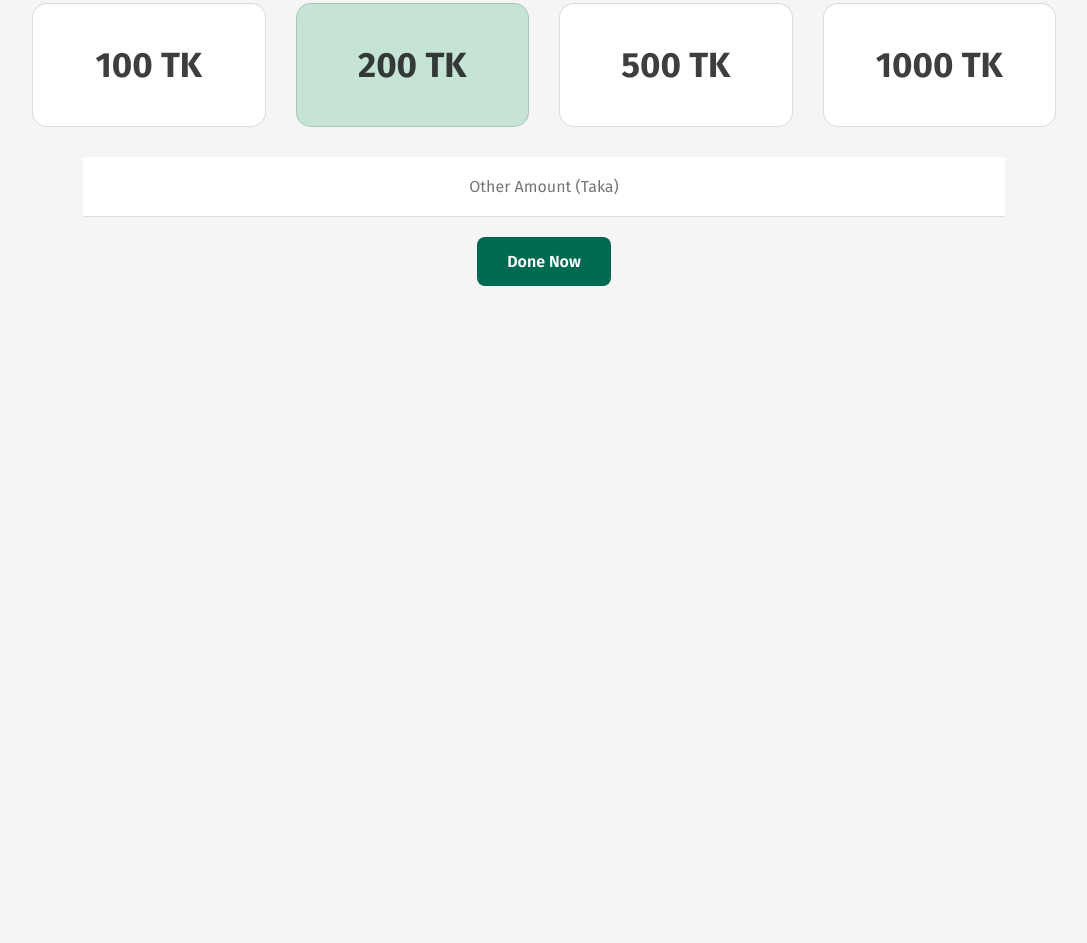
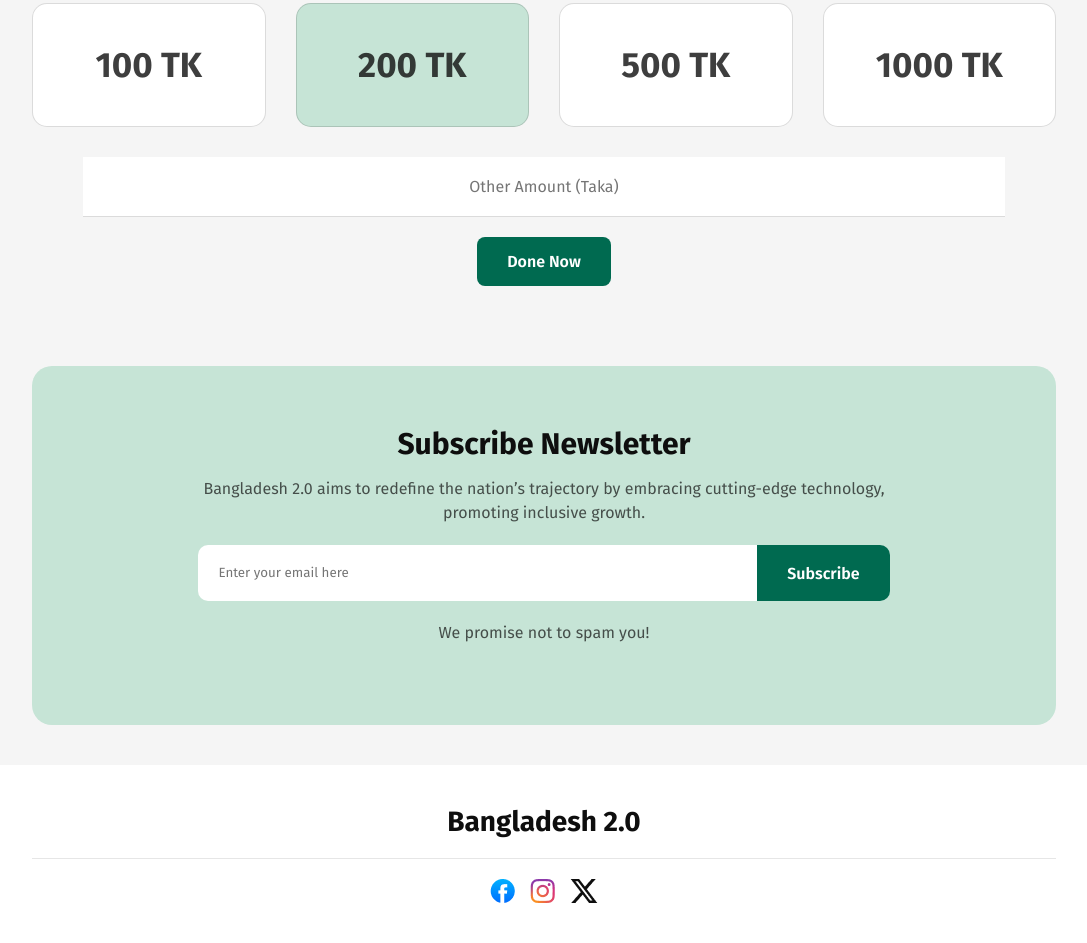
Before and after one commit to nmkhans/bangladesh_2.0, a plain HTML site: page index.html in a window 1280 px wide. Shown: the part 4324-5267 px from the top of the page, without its empty margins (96-1183 px from the left). Before the commit the page ends 4650 px from the top, so only its background shows below. Drawn offline with Linux system fonts and the light colour scheme.

Commit message:
footer added

```diff
--- a/index.html
+++ b/index.html
@@ -406,12 +406,51 @@
           </div>
           <div class="donation__form">
             <form>
-              <input type="text" placeholder="Other Amount (Taka)">
+              <input type="text" placeholder="Other Amount (Taka)" />
               <button class="primary__btn">Done Now</button>
             </form>
           </div>
         </div>
       </div>
     </section>
+
+    <!-- Newsletter area -->
+    <section class="newsletter__area section__gap">
+      <div class="container">
+        <div class="newsletter__content">
+          <h3>Subscribe Newsletter</h3>
+          <p class="section__paragraph">
+            Bangladesh 2.0 aims to redefine the nation’s trajectory by
+            embracing cutting-edge technology, promoting inclusive
+            growth.
+          </p>
+          <div class="newsletter__form">
+            <form>
+              <input
+                type="text"
+                placeholder="Enter your email here"
+              />
+              <button class="primary__btn">Subscribe</button>
+            </form>
+          </div>
+          <p class="section__paragraph">
+            We promise not to spam you!
+          </p>
+        </div>
+      </div>
+    </section>
+
+    <footer class="footer section__gap">
+      <div class="container">
+        <div class="footer__content">
+          <h3>Bangladesh 2.0</h3>
+          <div class="footer__icon">
+            <img src="./images/facebook.png" alt="">
+            <img src="./images/instagram.png" alt="">
+            <img src="./images/x.png" alt="">
+          </div>
+        </div>
+      </div>
+    </footer>
   </body>
 </html>
--- a/style.css
+++ b/style.css
@@ -419,3 +419,74 @@ td select {
   padding: 15px 30px;
   margin-top: 20px;
 }
+
+/* ----- newsletter area css ----- */
+
+.newsletter__content {
+  background: var(--secondary-color);
+  padding: 60px 80px;
+  border-radius: 20px;
+  text-align: center;
+}
+
+.newsletter__content h3 {
+  font-size: 30px;
+  color: #0e0e0e;
+  margin-bottom: 15px;
+}
+
+.newsletter__content p {
+  width: 80%;
+  margin: 0 auto;
+  margin-bottom: 20px;
+}
+
+.newsletter__form {
+  width: 80%;
+  margin: 0 auto;
+  margin-bottom: 20px;
+}
+
+.newsletter__form form {
+  display: flex;
+}
+
+.newsletter__form input {
+  width: 100%;
+  border: none;
+  outline: none;
+  border-radius: 10px 0 0 10px;
+  padding: 20px;
+}
+
+.newsletter__form button {
+  padding: 15px 30px;
+  border-radius: 0 10px 10px 0;
+}
+
+.footer {
+  background: #fff;
+}
+
+.footer__content {
+  text-align: center;
+}
+
+.footer__content h3 {
+  font-size: 28px;
+  color: var(--title-color);
+  margin-bottom: 20px;
+  border-bottom: 1px solid rgba(14, 14, 14, 0.1);
+  padding-bottom: 20px;
+}
+
+.footer__content hr {
+  background-color: rgba(14, 14, 14, 0.1);
+}
+
+.footer__icon {
+  display: flex;
+  gap: 15px;
+  justify-content: center;
+  margin-top: 20px;
+}
```
